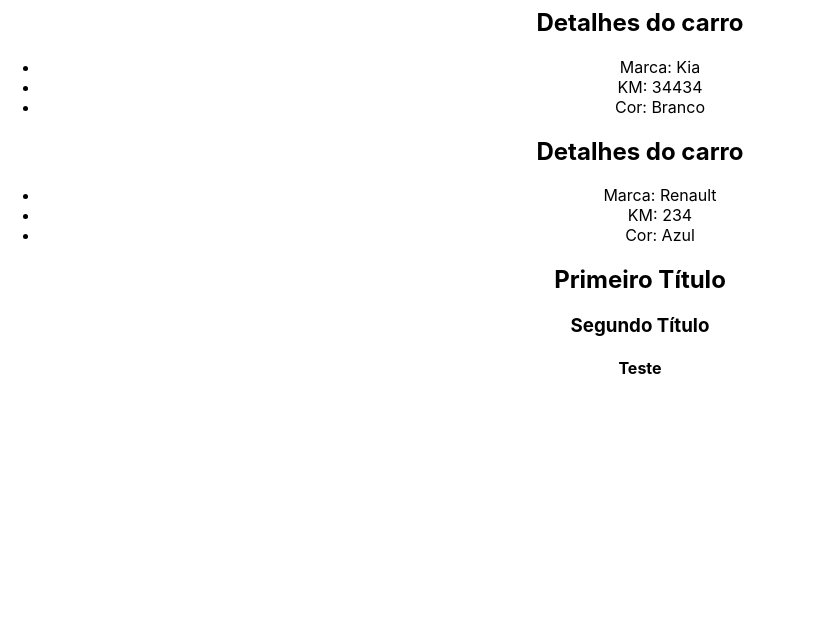
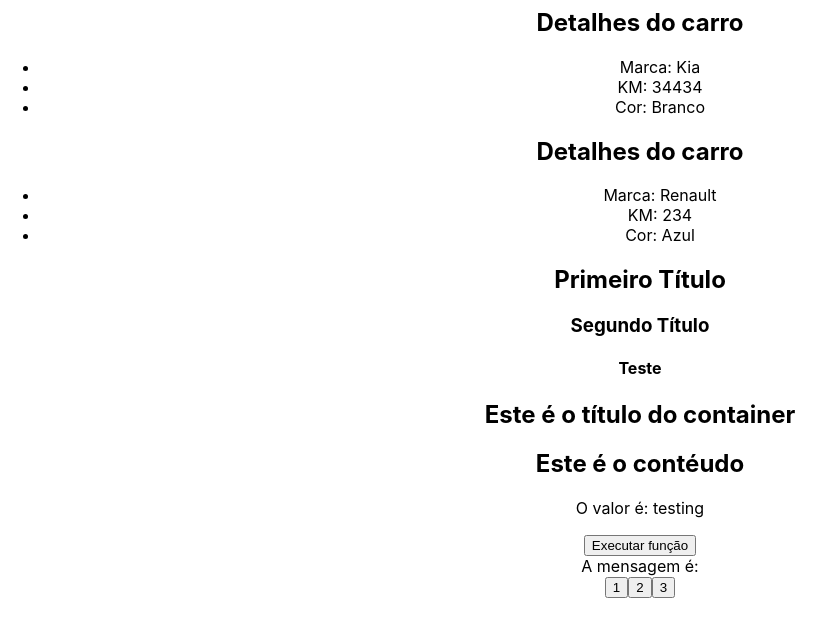
Before and after one commit to fau-33/curso_react_udemy, a React (Create React App) app in the folder 2.fundamentos/2.avancando/secao3/: page / in a window 1280 px wide. Shown: the part 2192-2828 px from the top of the page, without its empty margins (0-835 px from the left). Built offline with nearby package versions, Linux system fonts and the light colour scheme.

Commit message:
Terminado a seção3 de react avançado

```diff
--- a/2.fundamentos/2.avancando/secao3/src/App.js
+++ b/2.fundamentos/2.avancando/secao3/src/App.js
@@ -7,6 +7,10 @@
 import ShowUserName from "./components/ShowUserName";
 import CarDetails from "./components/CarDetails";
 import Fragment from "./components/Fragment";
+import Container from "./components/Container";
+import ExecuteFunction from "./components/ExecuteFunction";
+import Message from "./components/Message";
+import ChangeMessageState from "./components/ChangeMessageState";
 
 function App() {
   // const name = "Joaquim";
@@ -17,6 +21,16 @@
     { id: 2, brand: "Kia", color: "Branco", newCar: false, km: 34434 },
     { id: 3, brand: "Renault", color: "Azul", newCar: false, km: 234 },
   ];
+
+  function showMessage() {
+    console.log("Evento do componente pai");
+  }
+
+  const [message, setMessage] = useState("");
+
+  const handleMessage = (msg) => {
+    setMessage(msg);
+  };
 
   return (
     <div className="App">
@@ -42,6 +56,7 @@
       {/* Loop em array de objetos */}
       {cars.map((car) => (
         <CarDetails
+          key={car.id}
           brand={car.brand}
           color={car.color}
           km={car.km}
@@ -50,6 +65,15 @@
       ))}
       {/* Fragment */}
       <Fragment propFragment="Teste" />
+      {/* Children */}
+      <Container myValue="testing">
+        <h2>Este é o contéudo</h2>
+      </Container>
+      {/* Executar a função */}
+      <ExecuteFunction myFunction={showMessage} />
+      {/* State lift */}
+      <Message msg={message} />
+      <ChangeMessageState handleMessage={handleMessage} />
     </div>
   );
 }
--- /dev/null
+++ b/2.fundamentos/2.avancando/secao3/src/components/ChangeMessageState.js
@@ -0,0 +1,15 @@
+import React from "react";
+
+const ChangeMessageState = ({ handleMessage }) => {
+  const messages = ["Oi", "Olá", "Olá, tudo bem?"];
+
+  return (
+    <div>
+      <button onClick={() => handleMessage(messages[0])}>1</button>
+      <button onClick={() => handleMessage(messages[1])}>2</button>
+      <button onClick={() => handleMessage(messages[2])}>3</button>
+    </div>
+  );
+};
+
+export default ChangeMessageState;
--- /dev/null
+++ b/2.fundamentos/2.avancando/secao3/src/components/Container.js
@@ -0,0 +1,11 @@
+const Container = ({ children, myValue }) => {
+  return (
+    <div>
+      <h2>Este é o título do container</h2>
+      {children}
+      <p>O valor é: {myValue}</p>
+    </div>
+  );
+};
+
+export default Container;
--- /dev/null
+++ b/2.fundamentos/2.avancando/secao3/src/components/ExecuteFunction.js
@@ -0,0 +1,9 @@
+const ExecuteFunction = ({ myFunction }) => {
+  return (
+    <div>
+      <button onClick={myFunction}>Executar função</button>
+    </div>
+  );
+};
+
+export default ExecuteFunction;
--- /dev/null
+++ b/2.fundamentos/2.avancando/secao3/src/components/Message.js
@@ -0,0 +1,5 @@
+const Message = ({ msg }) => {
+  return <div>A mensagem é: {msg} </div>;
+};
+
+export default Message;
```
